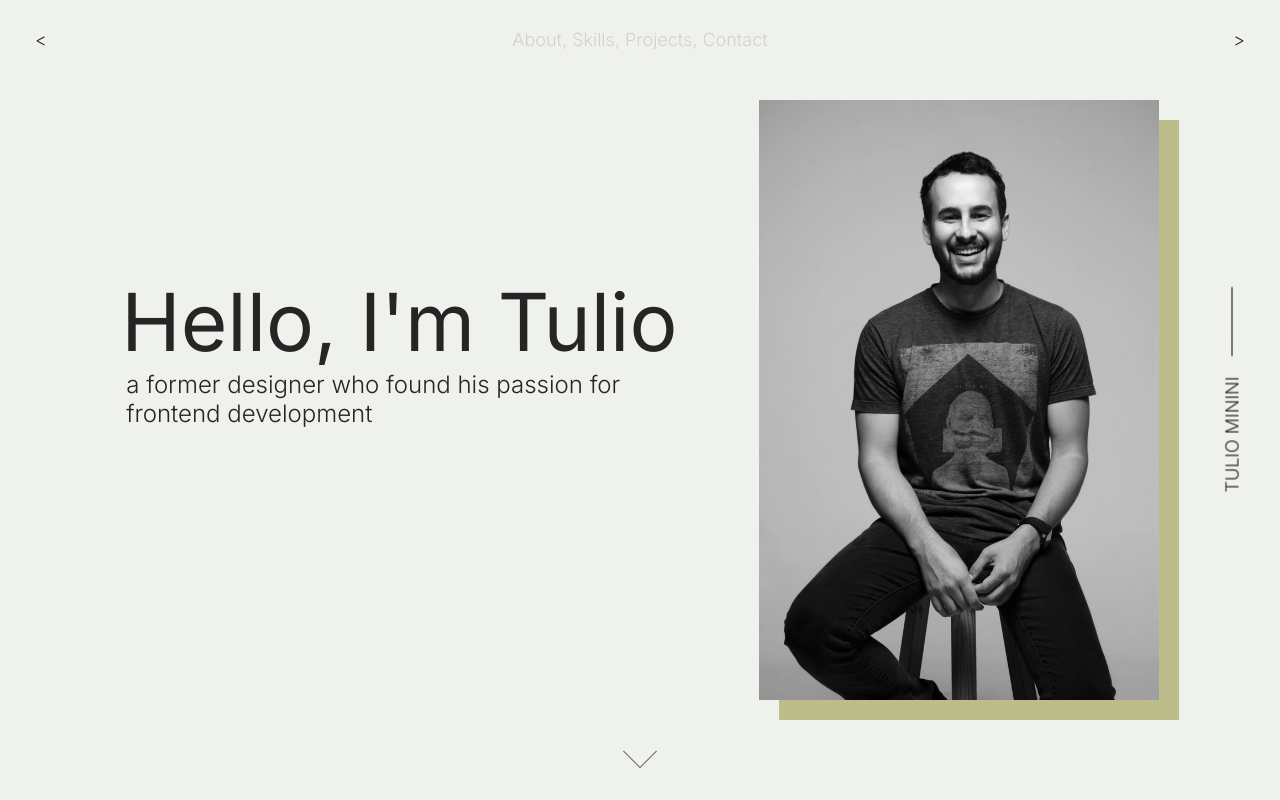
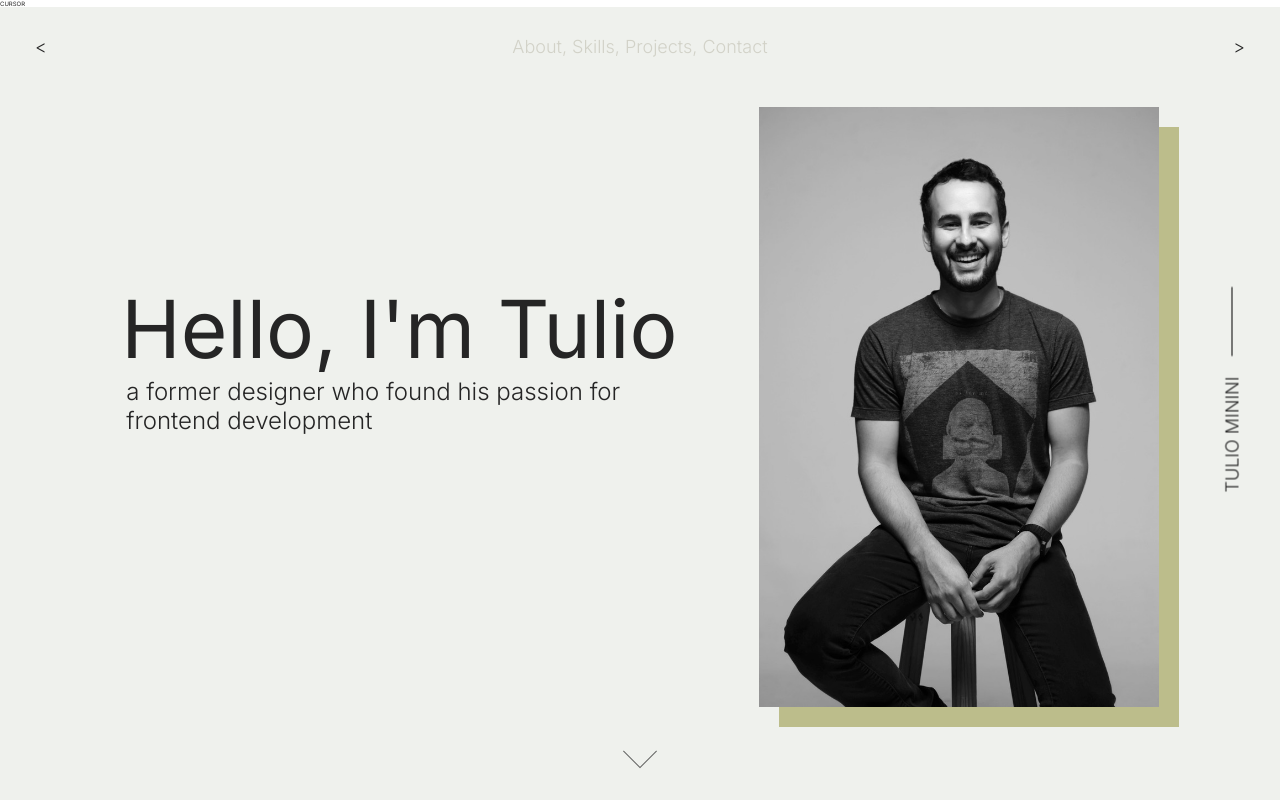
Before and after one commit to t-minini/my-website-v3, a React (Create React App) app: page / in a window 1280 px wide. Shown: the top 800 px of the page. Built offline with nearby package versions, Linux system fonts and the light colour scheme.

Commit message:
cursor component created

```diff
--- a/src/App.js
+++ b/src/App.js
@@ -6,10 +6,12 @@ import { About } from './components/about/About';
 import { Vertical } from './components/name-vertical/Vertical';
 import { Skills } from './components/skills/Skills';
 import { ProjectsOne } from './components/projects-one/ProjectsOne';
+import { Cursor } from './components/cursor/Cursor';
 
 function App() {
   return (
     <div className={style.app}>
+      <Cursor />
       <Navbar />
       <Vertical />
       <Hero />
--- /dev/null
+++ b/src/components/cursor/Cursor.jsx
@@ -0,0 +1,9 @@
+import style from './Cursor.module.css';
+
+export function Cursor() {
+  return (
+    <span id="circle" className={style.circle}>
+      CURSOR
+    </span>
+  );
+}
```
Also changed, not shown: src/components/cursor/Cursor.module.css (added).
